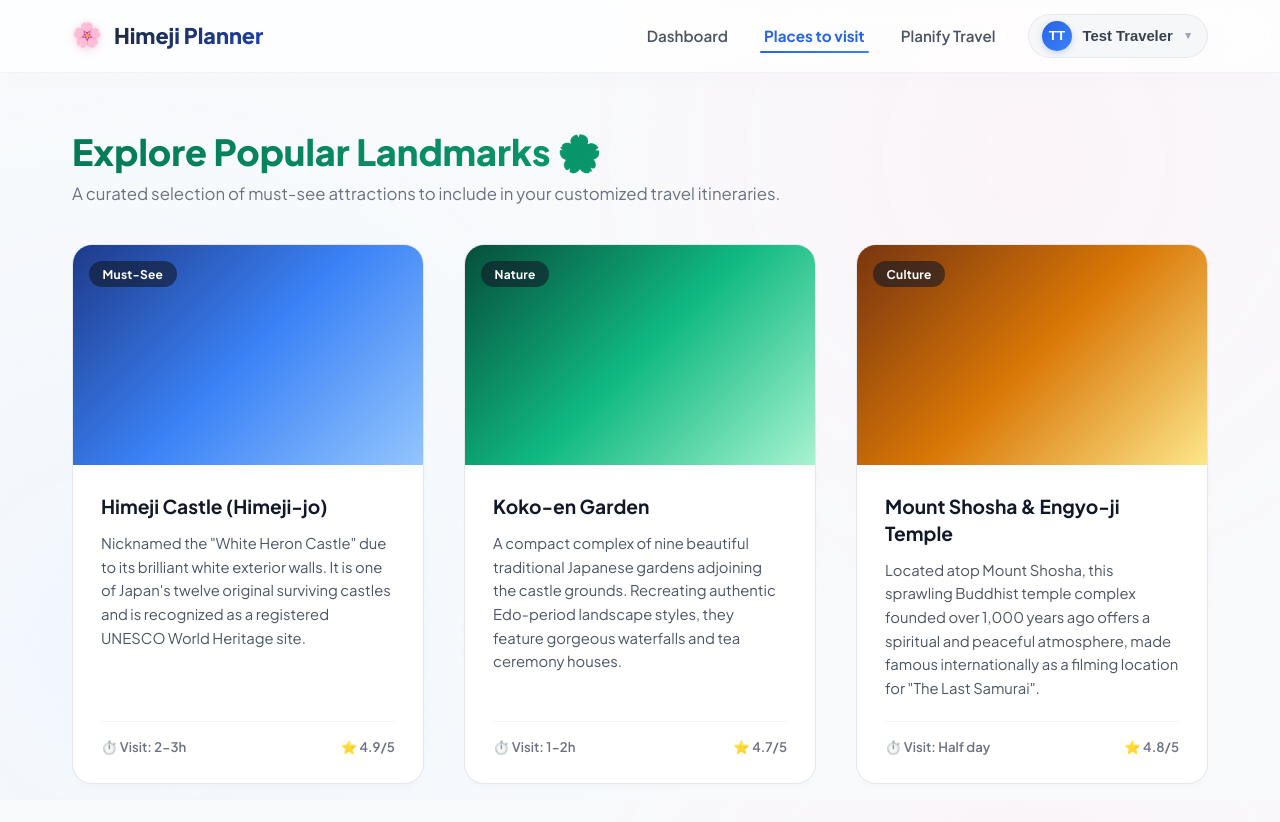
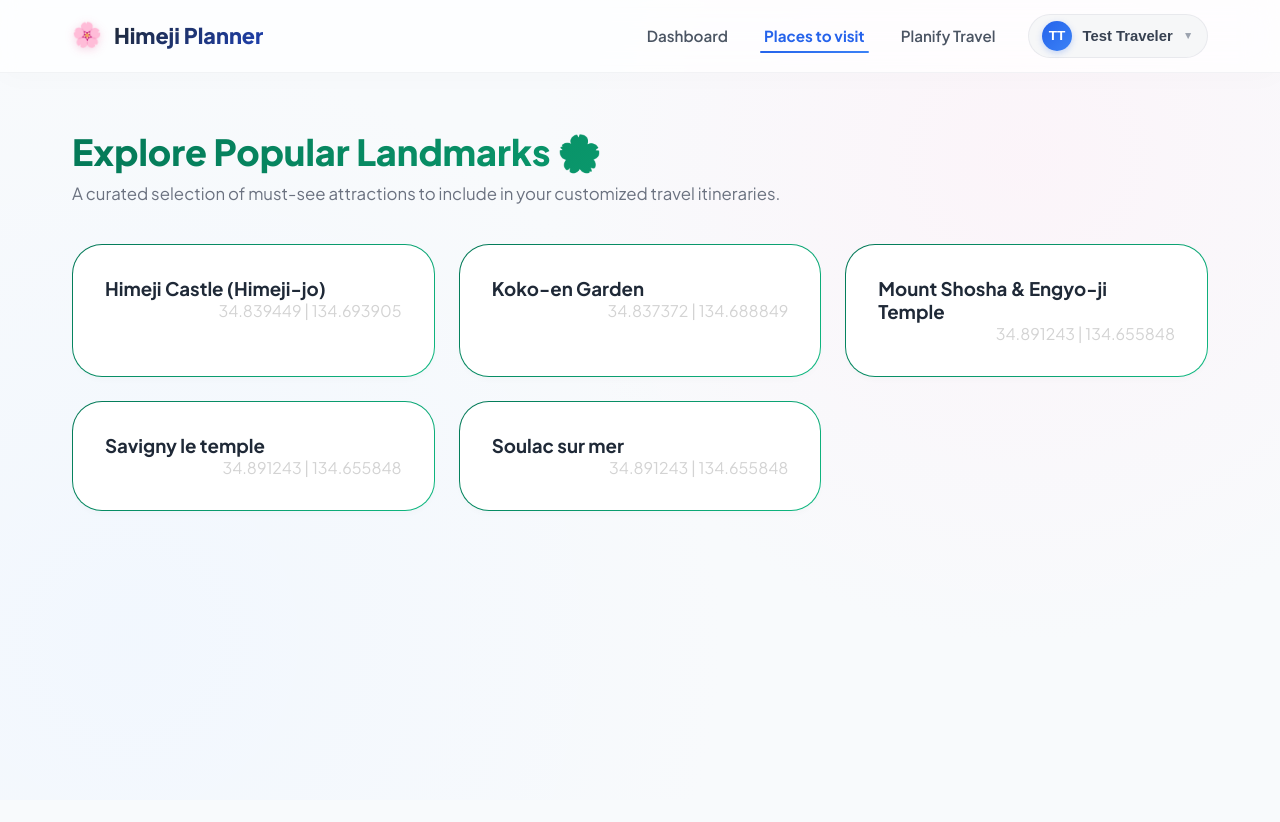
Before and after one commit to kappacite/box-certificative-himeji, a Vue app in the folder himeji-planner/: page /places in a window 1280 px wide. Shown: the top 822 px of the page. After the commit the page ends 800 px from the top, so only its background shows below. Built offline with nearby package versions, Linux system fonts and the light colour scheme.

Commit message:
Endroits refaits
Les endroits ont moins d'infos générées et présentent des infos dans la base de données

```diff
--- /dev/null
+++ b/himeji-planner/src/components/places/PlaceCard.vue
@@ -0,0 +1,60 @@
+
+
+<template>
+    <BaseCard hoverable class="place-card">
+        <div class="place-content">
+          <h3>{{ name }}</h3>
+          <div class="place-meta">
+            <span class="meta-item">{{ city }}</span>
+            <span class="meta-item">{{ latitude }} | {{ longitude }}</span>
+          </div>
+        </div>
+    </BaseCard>
+</template>
+
+<script setup>
+import BaseCard from '../BaseCard.vue';
+
+defineProps({
+  name: String,
+  city: String,
+  latitude: Number,
+  longitude: Number
+})
+
+</script>
+
+<style scoped>
+.base-card {
+  background: #ffffff;
+  box-shadow: 0 4px 6px -1px rgba(0, 0, 0, 0.02), 0 2px 4px -1px rgba(0, 0, 0, 0.01);
+  display: flex;
+  flex-direction: column;
+  gap: 1rem;
+  transition: all 0.3s cubic-bezier(0.4, 0, 0.2, 1);
+  width:100%;
+
+  background: linear-gradient(white, white) padding-box,
+              linear-gradient(135deg, #047857, #10b981) border-box;
+  border-radius: 30px;
+  border: 1px solid transparent;
+}
+
+.card-highlight {
+  background: linear-gradient(135deg, #eff6ff, #ffffff);
+  border-color: rgba(191, 219, 254, 0.8);
+}
+
+.card-hoverable:hover {
+  transform: translateY(-4px);
+  box-shadow: 0 12px 24px -4px rgba(0, 0, 0, 0.06), 0 4px 12px -2px rgba(0, 0, 0, 0.03);
+  border-color: rgba(59, 130, 246, 0.2);
+}
+
+.place-content .meta-item {
+    color: lightgray;
+}
+.place-content .meta-item:last-child {
+    float :right;
+}
+</style>
--- a/himeji-planner/src/views/Places.vue
+++ b/himeji-planner/src/views/Places.vue
@@ -6,56 +6,18 @@
     </header>
 
     <div class="places-grid">
-      <!-- Place 1 -->
-      <BaseCard hoverable class="place-card">
-        <div class="place-image castle-img">
-          <span class="place-tag">Must-See</span>
-        </div>
-        <div class="place-content">
-          <h3>Himeji Castle (Himeji-jo)</h3>
-          <p>Nicknamed the "White Heron Castle" due to its brilliant white exterior walls. It is one of Japan's twelve original surviving castles and is recognized as a registered UNESCO World Heritage site.</p>
-          <div class="place-meta">
-            <span class="meta-item">⏱️ Visit: 2-3h</span>
-            <span class="meta-item">⭐ 4.9/5</span>
-          </div>
-        </div>
-      </BaseCard>
-
-      <!-- Place 2 -->
-      <BaseCard hoverable class="place-card">
-        <div class="place-image garden-img">
-          <span class="place-tag">Nature</span>
-        </div>
-        <div class="place-content">
-          <h3>Koko-en Garden</h3>
-          <p>A compact complex of nine beautiful traditional Japanese gardens adjoining the castle grounds. Recreating authentic Edo-period landscape styles, they feature gorgeous waterfalls and tea ceremony houses.</p>
-          <div class="place-meta">
-            <span class="meta-item">⏱️ Visit: 1-2h</span>
-            <span class="meta-item">⭐ 4.7/5</span>
-          </div>
-        </div>
-      </BaseCard>
-
-      <!-- Place 3 -->
-      <BaseCard hoverable class="place-card">
-        <div class="place-image temple-img">
-          <span class="place-tag">Culture</span>
-        </div>
-        <div class="place-content">
-          <h3>Mount Shosha & Engyo-ji Temple</h3>
-          <p>Located atop Mount Shosha, this sprawling Buddhist temple complex founded over 1,000 years ago offers a spiritual and peaceful atmosphere, made famous internationally as a filming location for "The Last Samurai".</p>
-          <div class="place-meta">
-            <span class="meta-item">⏱️ Visit: Half day</span>
-            <span class="meta-item">⭐ 4.8/5</span>
-          </div>
-        </div>
-      </BaseCard>
+      <PlaceCard v-for="place in placesList" :key="place.id" :name="place.name.split(', ')[0]" :latitude="place.latitude" :longitude="place.longitude" :city="place.name.split(', ')[1]"/>
     </div>
   </div>
 </template>
 
 <script setup>
 import BaseCard from '@/components/BaseCard.vue'
+import PlaceCard from '@/components/places/PlaceCard.vue';
+import { usePlacesStore } from '@/stores/placesStore';
+
+const placesStore = usePlacesStore()
+const placesList = placesStore.places
 </script>
 
 <style scoped>
@@ -84,11 +46,10 @@ import BaseCard from '@/components/BaseCard.vue'
 .places-grid {
   display: grid;
   grid-template-columns: repeat(auto-fit, minmax(320px, 1fr));
-  gap: 2.5rem;
+  gap: 1.5rem;
 }
 
 .place-card {
-  padding: 0 !important;
   overflow: hidden;
   gap: 0 !important;
 }
```
